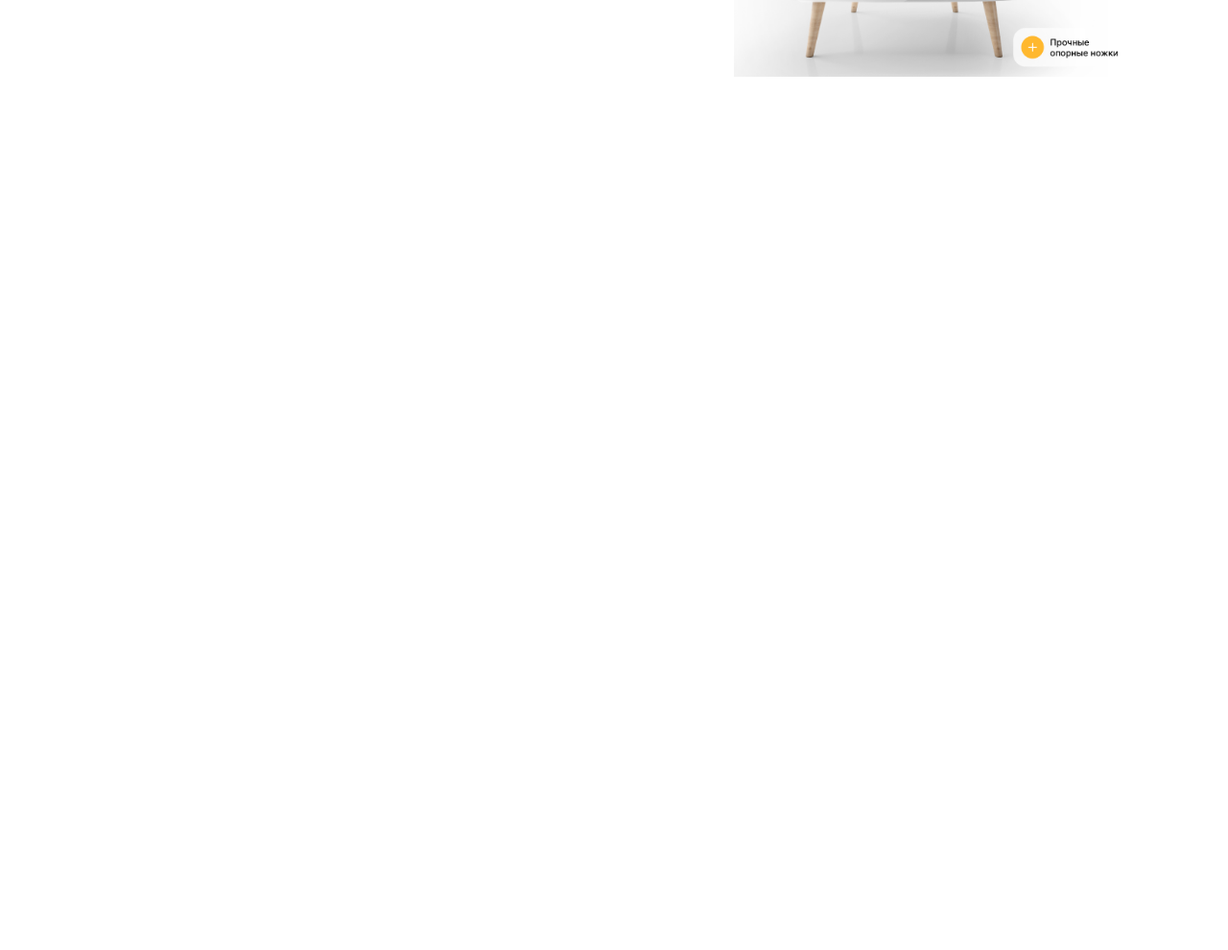
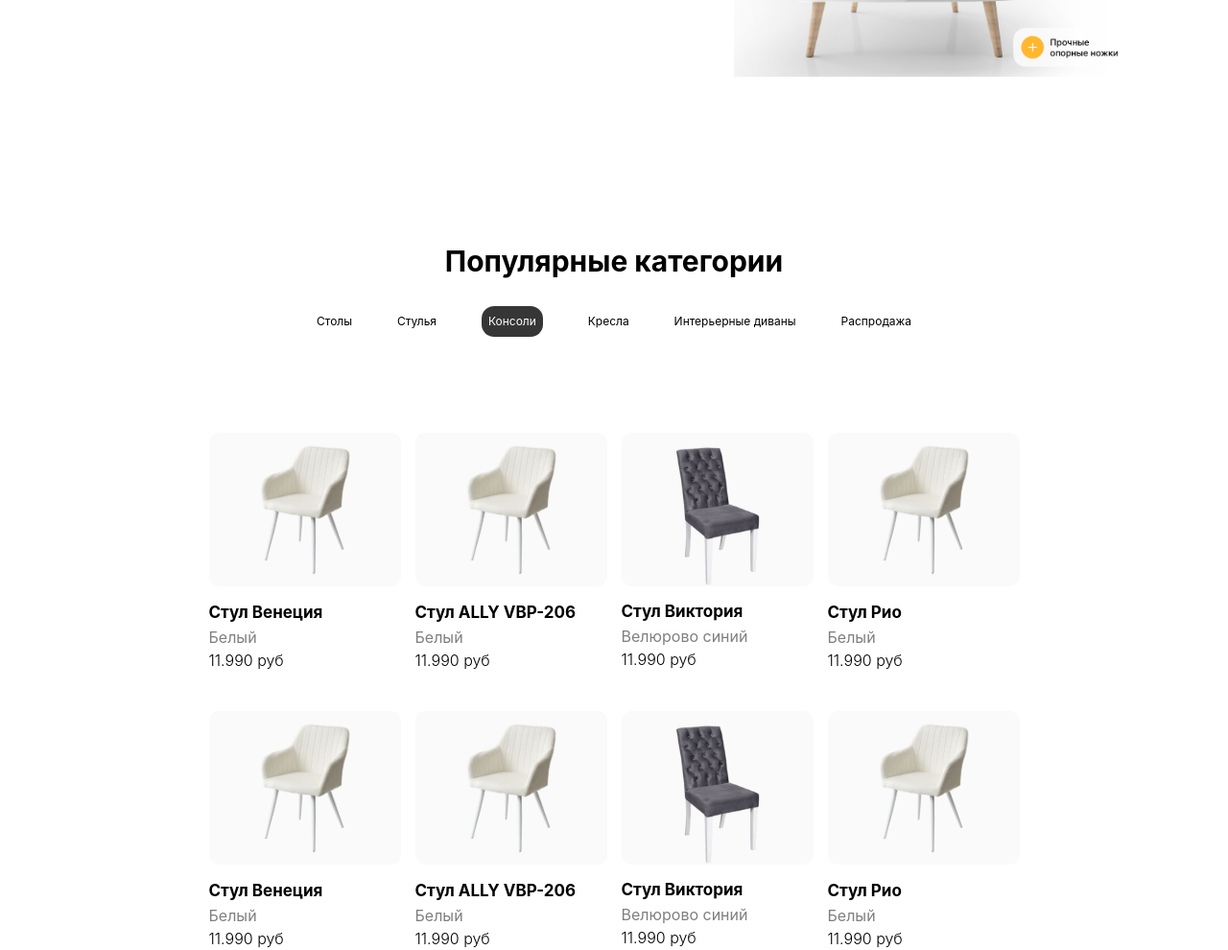
Before and after one commit to gafurovsaidjafar090909-hash/dayy13, a website: page index.html in a window 1280 px wide. Shown: the part 550-1540 px from the top of the page at 96% size. Before the commit the page ends 800 px from the top, so only its background shows below. Drawn offline with nearby package versions, Linux system fonts and the light colour scheme; files that its build step writes are made by us from their sources.

Commit message:
section2

```diff
--- a/index.html
+++ b/index.html
@@ -89,6 +89,137 @@
         </div>
     </div>
 
+    <!-- section2 -->
+
+
+    <div class="max-w-[1100px] m-auto">
+       <h1 class="text-[30px] text-center mt-[250px] font-bold">Популярные категории</h1> <br>
+       <div class="flex justify-between pr-[20px] pl-[20px] items-center lg:w-[60%] m-auto lg:text-[12px]" >
+        <p class="hidden lg:block">Столы</p>
+        <p class="hidden lg:block">Стулья</p>
+        <p class=" bg-[#363636] text-[white] p-[7px] rounded-[13px]"> Консоли</p>
+        <p>Кресла</p>
+        <p >Интерьерные диваны</p>
+        <p class="hidden lg:block">Распродажа</p>
+       </div>
+
+
+       <div class="lg:flex-col ">
+
+
+       <div class="flex flex-col gap-[100px] lg:gap-[15px] lg:flex-row lg:justify-center mt-[100px]" >
+
+        <div class="flex gap-[15px] justify-center">
+
+            <div class="bg-[#FAFAFA] h-[160px] lg:w-[200px] w-[40%]  rounded-[10px]">
+                <img class="w-[100px] m-auto mt-[10px]" src="./src/img/cfe0ff82606e55686c6d01d62b98100729f870a5.png" alt=""> <br>
+
+                <h1 class="font-bold text-[17px]">Стул Венеция</h1>
+                <p class="text-[#00000080]">Белый</p>
+                <h1 class="font-light text-[]">11.990 руб</h1>
+            </div>
+             <div class="bg-[#FAFAFA] h-[160px] lg:w-[200px] w-[40%]  rounded-[10px]">
+                                <img class="w-[100px]  mt-[10px] m-auto" src="./src/img/cfe0ff82606e55686c6d01d62b98100729f870a5.png" alt="">
+                                <br>
+
+                <h1 class="font-bold text-[17px]">Стул ALLY VBP-206</h1>
+                <p class="text-[#00000080]">Белый</p>
+                <h1 class="font-light text-[]">11.990 руб</h1>
+
+             </div>
+         </div>
+         <div class="flex gap-[15px] justify-center">
+             <div class="bg-[#FAFAFA] h-[160px] lg:w-[200px] w-[40%]  rounded-[10px]">
+                                <img class="w-[100px]  mt-[10px] m-auto lg:hidden" src="./src/img/cfe0ff82606e55686c6d01d62b98100729f870a5.png" alt="">
+                                  <img class="hidden lg:block w-[150px] m-auto" src="./src/img/bbdabee970365d148912738b7553cd26a06bced0.png" alt="">
+
+
+
+                <h1 class="font-bold text-[17px] ">Cтул Виктория</h1>
+                <p class="text-[#00000080] lg:hidden">Белый</p>
+                <p class="text-[#00000080] ">Велюрово синий</p>
+                <h1 class="font-light text-[]">11.990 руб</h1>
+
+             </div>
+             <div class="bg-[#FAFAFA] h-[160px] lg:w-[200px] w-[40%]  rounded-[10px]">
+                                <img class="w-[100px]  mt-[10px] m-auto" src="./src/img/cfe0ff82606e55686c6d01d62b98100729f870a5.png" alt="">
+                                <br>
+
+                <h1 class="font-bold text-[17px]">Стул Рио</h1>
+                <p class="text-[#00000080]">Белый</p>
+                <h1 class="font-light text-[]">11.990 руб</h1>
+
+             </div>
+
+         </div>
+
+
+
+
+        </div>
+
+
+    </div>
+     <div class="flex flex-col gap-[100px] lg:gap-[15px] lg:flex-row lg:justify-center mt-[100px] lg:mt-[130px]" >
+
+        <div class="flex gap-[15px] justify-center">
+
+            <div class="bg-[#FAFAFA] h-[160px] lg:w-[200px] w-[40%]  rounded-[10px]">
+                <img class="w-[100px] m-auto mt-[10px]" src="./src/img/cfe0ff82606e55686c6d01d62b98100729f870a5.png" alt=""> <br>
+
+                <h1 class="font-bold text-[17px]">Стул Венеция</h1>
+                <p class="text-[#00000080]">Белый</p>
+                <h1 class="font-light text-[]">11.990 руб</h1>
+            </div>
+             <div class="bg-[#FAFAFA] h-[160px] lg:w-[200px] w-[40%]  rounded-[10px]">
+                                <img class="w-[100px]  mt-[10px] m-auto" src="./src/img/cfe0ff82606e55686c6d01d62b98100729f870a5.png" alt="">
+                                <br>
+
+                <h1 class="font-bold text-[17px]">Стул ALLY VBP-206</h1>
+                <p class="text-[#00000080]">Белый</p>
+                <h1 class="font-light text-[]">11.990 руб</h1>
+
+             </div>
+         </div>
+         <div class="flex gap-[15px] justify-center">
+             <div class="bg-[#FAFAFA] h-[160px] lg:w-[200px] w-[40%]  rounded-[10px] hidden lg:block">
+                                <img class="w-[100px]  mt-[10px] m-auto lg:hidden" src="./src/img/cfe0ff82606e55686c6d01d62b98100729f870a5.png" alt="">
+                                <img class="hidden lg:block w-[150px] m-auto" src="./src/img/bbdabee970365d148912738b7553cd26a06bced0.png" alt="">
+
+
+                <h1 class="font-bold text-[17px]">Cтул Виктория</h1>
+                  <p class="text-[#00000080] lg:hidden">Белый</p>
+                <p class="text-[#00000080] ">Велюрово синий</p>
+                <h1 class="font-light text-[]">11.990 руб</h1>
+
+             </div>
+             <div class="bg-[#FAFAFA] h-[160px] lg:w-[200px] w-[40%]  rounded-[10px] hidden lg:block">
+                                <img class="w-[100px]  mt-[10px] m-auto" src="./src/img/cfe0ff82606e55686c6d01d62b98100729f870a5.png" alt="">
+                                <br>
+
+                <h1 class="font-bold text-[17px]">Стул Рио</h1>
+                <p class="text-[#00000080]">Белый</p>
+                <h1 class="font-light text-[]">11.990 руб</h1>
+
+             </div>
+
+         </div>
+
+
+
+
+       </div>
+
+
+    </div>
+
+
+
+     </div>
+
+
+
+
 </body>
 
 </html>
```
Also changed, not shown: src/img/4rxja2veeongo6g5n5gsux5x3q0iz7ac-transformed 1.png (added), src/img/bbdabee970365d148912738b7553cd26a06bced0.png (added), src/img/cfe0ff82606e55686c6d01d62b98100729f870a5.png (added).
